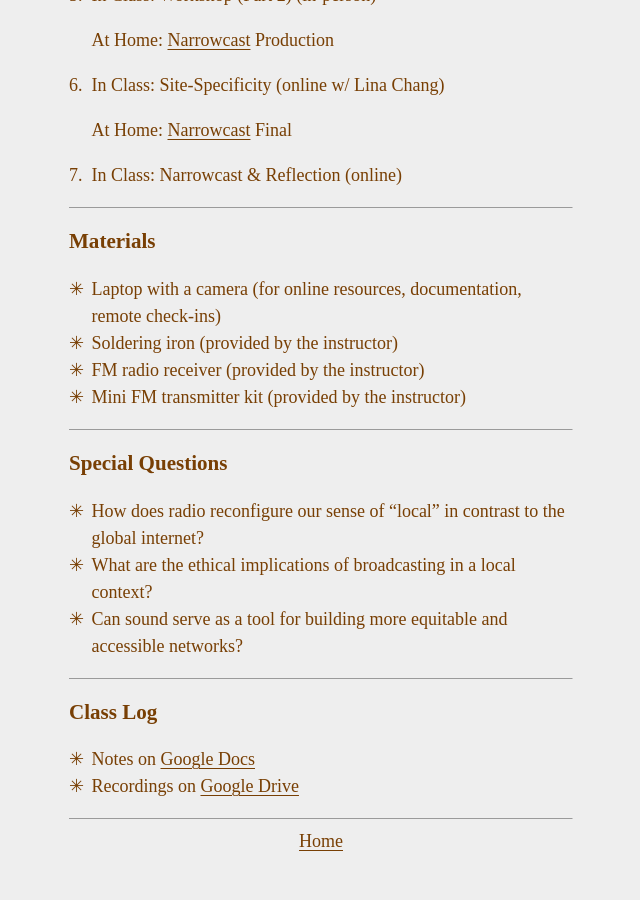
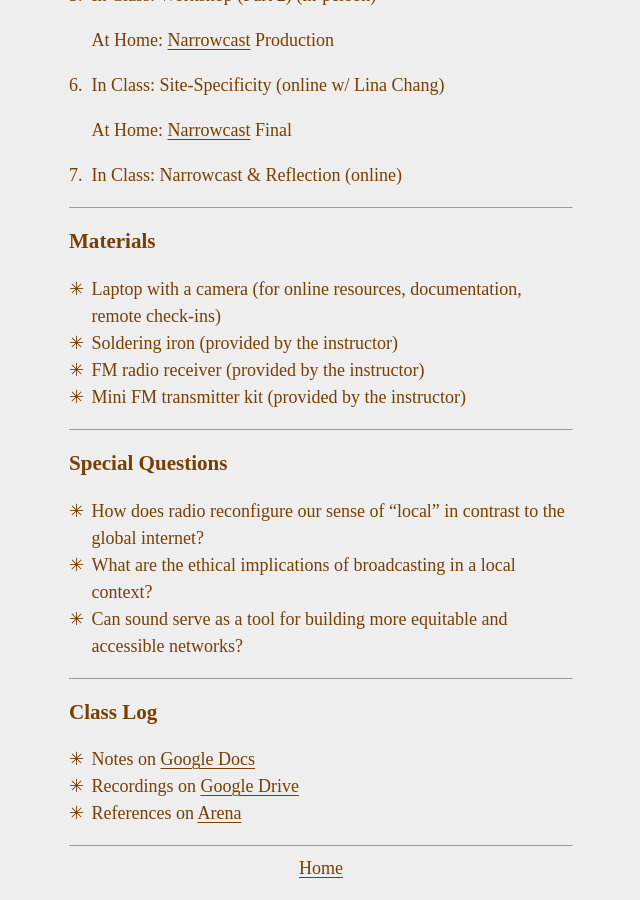
Before and after one commit to bryantwells/rr25, a Jekyll site: the page built from _pages/syllabus.md, in a window 1280 px wide and 900 px high, scrolled down 1940 px. Shown: the whole window, without its empty margins (319-959 px from the left). Built offline with Jekyll 4.4.1, drawn with Linux system fonts in a browser that asks for light colours; before the commit the page ends 2813 px from its top, so only the background shows below that.

Commit message:
Update syllabus.md

```diff
--- a/_pages/syllabus.md
+++ b/_pages/syllabus.md
@@ -93,3 +93,4 @@ Students will build their own transmitters, capable of transmitting within a ~1
 
 - Notes on [Google Docs](https://docs.google.com/document/d/17k0dTcyNA0Rn9K9W7k8uSoxUg8jlKddo6O_9NvBA_y4/edit?usp=sharing)
 - Recordings on [Google Drive](https://drive.google.com/drive/u/2/folders/1I_f76vxSGsTKSPTfw1mKbw8fx5WOwryV)
+- References on [Arena](https://www.are.na/radio-radius/radio-radius-references)
```
